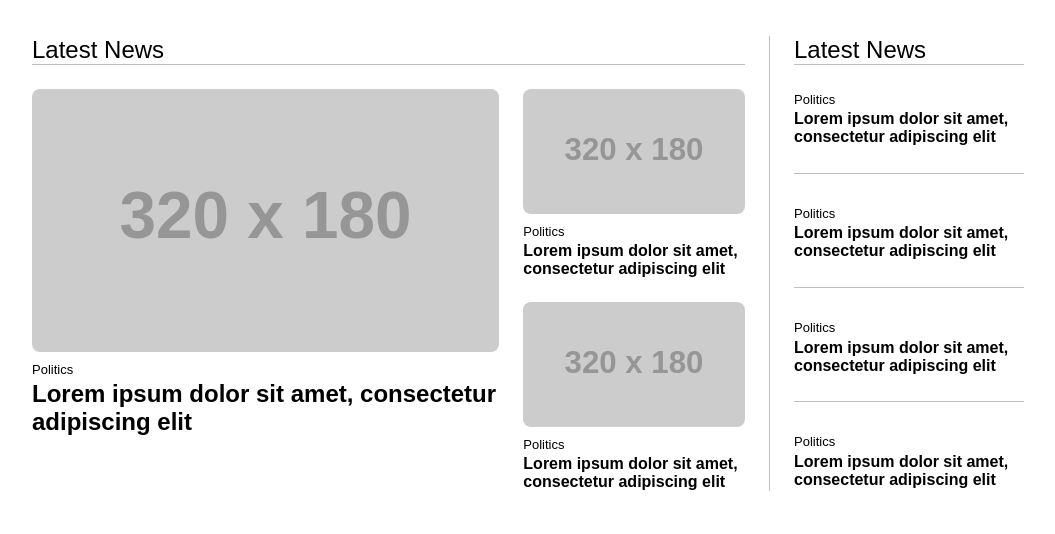
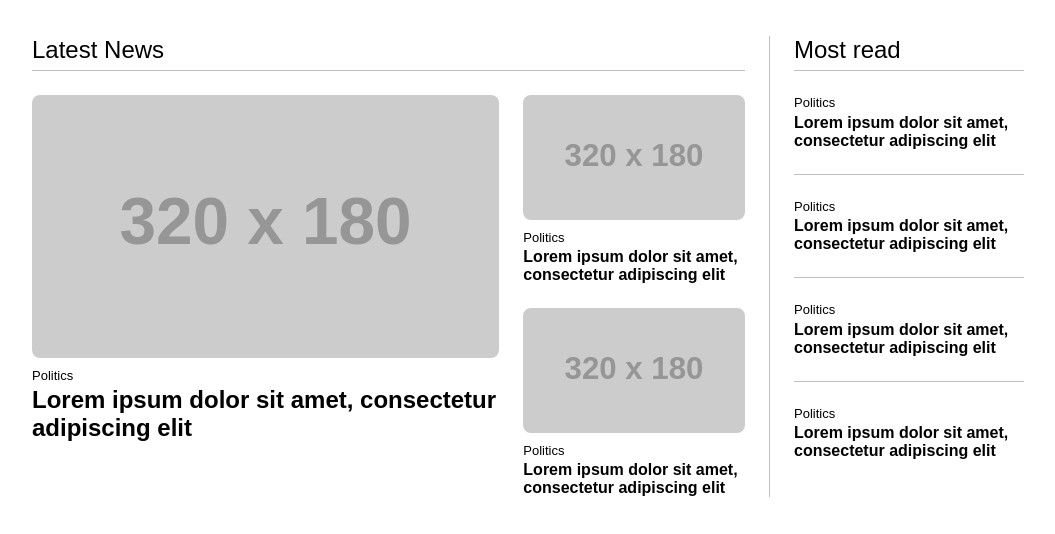
Before and after one commit to soilysound/base3, a website: page layouts.html in a window 1280 px wide. Shown: the whole page, without its empty margins (112-1167 px from the left). Drawn offline with Linux system fonts and the light colour scheme; placeholder pictures from the web are drawn by us; a web font is replaced by a local one.

Commit message:
tweak grid dividers

```diff
--- a/css/global.css
+++ b/css/global.css
@@ -4,7 +4,7 @@
 
 @import './ui/fonts.css';
 @import './ui/flex-wrap.css';
-@import './ui/flex-grid.css';
+@import './ui/grids.css';
 @import './ui/gaps.css';
 @import './ui/typeography.css';
 @import './ui/buttons.css';
--- a/css/ui/flex-wrap.css
+++ b/css/ui/flex-wrap.css
@@ -1,4 +1,4 @@
-.flex-wrap {
+.wrap {
   --gap: var(--gap-600);
   --width: 100%;
   --align: start;
@@ -14,24 +14,24 @@
   margin-right: auto;
 }
 
-.flex-wrap-site-width {
+.wrap-site-width {
   --width: var(--site-width);
 }
 
-.flex-wrap-gutter {
+.wrap-gutter {
   --gutter: var(--site-gutter);
   padding-left: var(--gutter);
   padding-right: var(--gutter);
 }
 
-.flex-wrap-gutter-collapse {
+.wrap-gutter-collapse {
   --gutter-collapse: var(--site-width-s);
   position: relative;
   margin-left: max(var(--gutter) * -1, min(0px, (100vw - var(--gutter-collapse)) * 9999));
   margin-right: max(var(--gutter) * -1, min(0px, (100vw - var(--gutter-collapse)) * 9999));
 }
 
-.flex-wrap-full-width {
+.wrap-full-width {
   min-width: 100vw;
   position: relative;
   left: 50%;
--- a/css/ui/flex-grid.css
+++ b/css/ui/grids.css
@@ -61,9 +61,10 @@
 .grid-fixed {
   --gap: var(--gap-400);
   --cols: repeat(12, 1fr 1px);
+  --align: start;
   --divider-color: var(--border-color);
   --divider-width: 1px;
-  --divider-height: auto;
+  --divider-height: 100%;
   --cell1: 1/7;
   --cell2: 7/13;
   --cell3: 13/19;
@@ -71,6 +72,7 @@
   display: grid;
   grid-template-columns: var(--cols);
   grid-template-rows: auto;
+  align-items: var(--align);
   gap: var(--gap);
 }
 
--- a/layouts.html
+++ b/layouts.html
@@ -41,6 +41,7 @@
     .header {
       font-size: 24px;
       border-bottom: 1px solid var(--border-color);
+      padding-bottom: 0.25em;
     }
 
     [data-pattern="3/1-with-divider"] {
@@ -63,6 +64,12 @@
       --cell4: 7;
       --divider-height: auto;
       --divider-width: 1px
+    }
+
+    [data-pattern="1/2/1"] {
+      --cell1: 1/7;
+      --cell2: 7/18;
+      --cell3: 18/25;
     }
 
     @container (max-width: 400px) {
@@ -112,9 +119,9 @@
 <body>
   <br>
   <br>
-  <div class="flex-wrap flex-wrap-site-width flex-wrap-gutter">
+  <div class="wrap wrap-site-width wrap-gutter">
     <div class="grid-fixed" data-pattern="3/1-with-divider">
-      <div class="grid-cell flex-wrap" style="--gap: var(--gap-400)">
+      <div class="grid-cell wrap" style="--gap: var(--gap-400)">
         <h2 class="header">Latest News</h2>
         <div class="grid-fixed" data-pattern="3/1">
           <div class="grid-cell">
@@ -141,8 +148,8 @@
         </div>
       </div>
       <span class="grid-divider"></span>
-      <div class="grid-cell flex-wrap" style="--gap: var(--gap-400); --rows: min-content 1fr">
-        <h2 class="header">Latest News</h2>
+      <div class="grid-cell wrap" style="--gap: var(--gap-400); --rows: min-content 1fr">
+        <h2 class="header">Most read</h2>
         <div class="grid-fixed" data-pattern="1/1/1/1-with-divider">
           <div class="grid-cell box">
             <div class="label">Politics</div>
@@ -168,6 +175,8 @@
     </div>
   </div>
   <br>
+  <br>
+  <br>
 </body>
 
 </html>
```
Also changed, not shown: index.html (+2 -2 lines).
